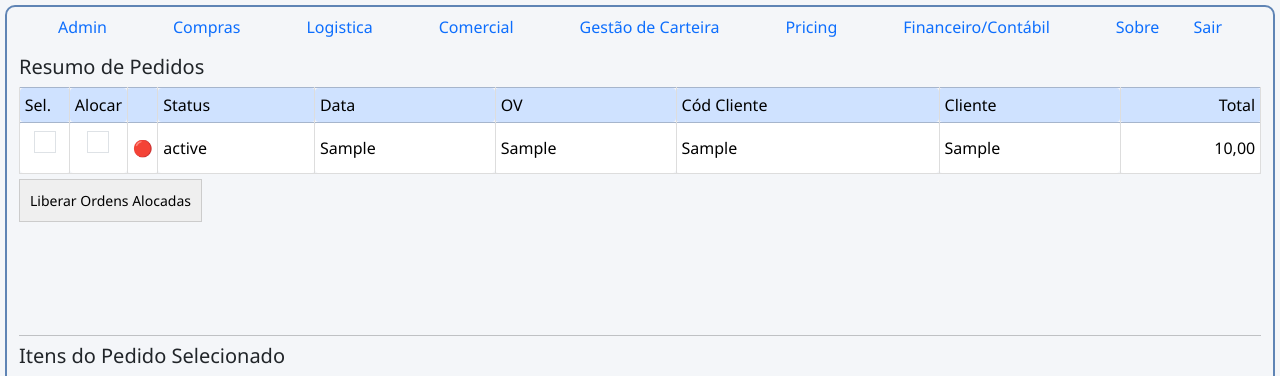
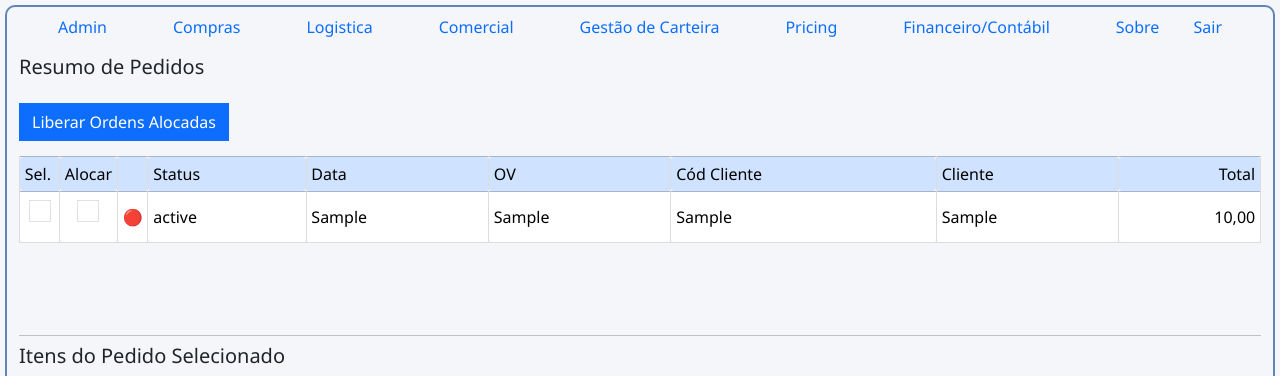
Before and after one commit to JeanLisboa/powervision_erp, a Flask app: page /gestao_carteira/ in a window 1280 px wide. Shown: the top 376 px of the page. Run offline with Flask 3, Linux system fonts and the light colour scheme; tables that the repository leaves empty or names only in its code hold one stand-in row (values such as "Sample post"); some libraries are stand-ins or nearby versions.

Commit message:
ATUALIZAÇÃO DE gestao_carteira.py, FUNÇÃO gestao_carteira /
CONFIGURAÇÕES INICIAIS DE botao_liberar_ov

```diff
--- a/modulos/gestao_carteira.py
+++ b/modulos/gestao_carteira.py
@@ -12,6 +12,7 @@ def gestao_carteira():
     0: Vermelho (Sem estoque)
     1: Amarelo (Parcial)
     2: Verde (Atendida)
+
     """
 
     print(CorFonte.fonte_amarela() + "Iniciando Processamento de Carteira" + CorFonte.reset_cor())
@@ -19,6 +20,7 @@ def gestao_carteira():
 
     # 1. ESTADO INICIAL (Carrega as OVs para a Tabela Superior)
     lista_ordem_venda_base = Buscadores.OrdemVenda.buscar_pedidos()
+    print(f'lista_ordem_venda_base: {lista_ordem_venda_base}')
 
     # Recupera o estado da sessão
     ordem_selecionada = session.get('ordem_selecionada')
@@ -58,7 +60,7 @@ def gestao_carteira():
         except Exception as e:
             print(f"Erro ao calcular demanda de estoque: {e}")
 
-    # --- NOVO: CÁLCULO DE STATUS LINHA A LINHA PARA A LISTA DE ORDENS ---
+    # 3.1 CÁLCULO DE STATUS LINHA A LINHA PARA A LISTA DE ORDENS ---
     lista_ordem_venda_com_legenda = []
 
     for ov in lista_ordem_venda_base:
@@ -119,10 +121,13 @@ def gestao_carteira():
             # Expande a tupla com Alocado (11) e Livre (12)
             lista_itens_ordem_expandida.append(item + (alocado_nesta_ov, qtde_estoque_livre))
 
+    if 'botao_liberar_ov' in request.form:
 
-    print(f'lista_ordem_venda_com_legenda: {lista_ordem_venda_com_legenda}')
-    print(f'lista_ordem_venda_base: {lista_ordem_venda_base}')
-    print(f'lista_itens_ordem_expandida: {lista_itens_ordem_expandida}')
+        print('botao_liberar_ov acionado')
+
+    # print(f'lista_ordem_venda_com_legenda: {lista_ordem_venda_com_legenda}')
+    # print(f'lista_ordem_venda_base: {lista_ordem_venda_base}')
+    # print(f'lista_itens_ordem_expandida: {lista_itens_ordem_expandida}')
     return render_template(
         'gestao_carteira/gestao_carteira.html',
         lista_ordem_venda=lista_ordem_venda_com_legenda,  # Agora enviamos a lista com status
--- a/templates/gestao_carteira/gestao_carteira.html
+++ b/templates/gestao_carteira/gestao_carteira.html
@@ -6,13 +6,16 @@
     <h5 class="mt-2">Resumo de Pedidos</h5>
 
     <div class="flex-shrink-0" style="height: 30vh; overflow-y: auto;">
+
         <form action="" method="POST">
             {{ form_gestao_carteira.csrf_token }}
+                                {{ form_gestao_carteira.botao_liberar_ov(class="btn btn-primary mt-3") }}
+            <table class=" table table-sm table-bordered table-hover align-middle mb-0">
 
-            <table class="table table-sm table-bordered table-hover align-middle mb-0">
-                <thead class="table-primary sticky-top">
+
+                <thead class=" table-primary sticky-top">
                     <tr>
-                        <th style="width:50px">Sel.</th>
+                        <th style="width:40px  ">Sel.</th>
                         <th style="width:50px">Alocar</th>
                         <th style="width:30px"></th>
                         <th>Status</th>
@@ -28,7 +31,7 @@
                 {% for i in lista_ordem_venda %}
                     <tr>
                         <!-- RADIO = navegação -->
-                        <td class="text-center">
+                        <td class="text-center" style="line-height: 10px; padding: 0;">
                             <input type="radio"
                                    name="ordem_venda"
                                    value="{{ i[0] }}"
@@ -71,7 +74,7 @@
             </table>
 
             <!-- botão futuro de ação -->
-            {{ form_gestao_carteira.botao_liberar_ov }}
+
 
         </form>
     </div>
```
